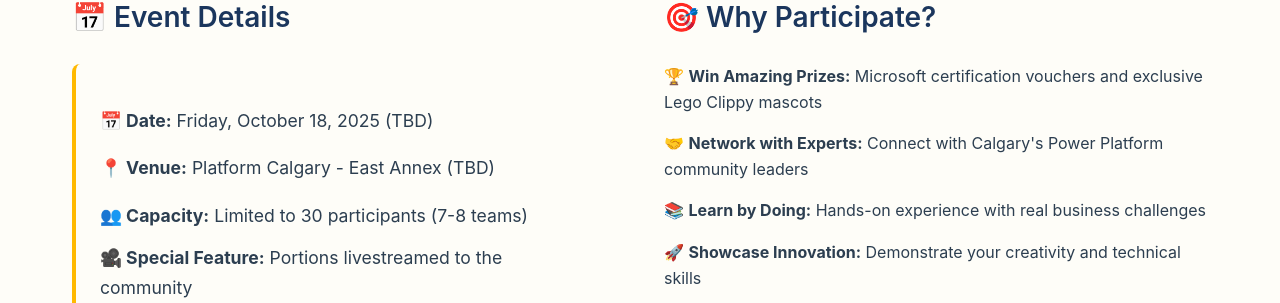
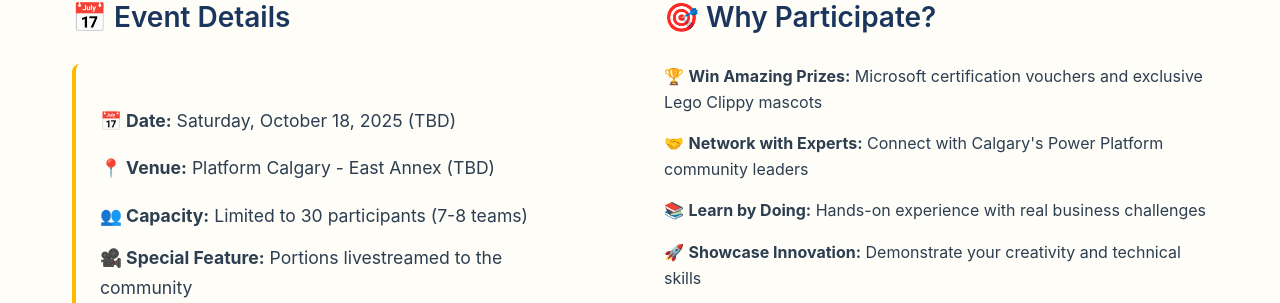
Before and after one commit to bro-relax/cppug-hackathon-2025, a Jekyll site: the page built from index.markdown, in a window 1280 px wide and 900 px high, scrolled down 382 px. Shown: the part 150-453 px from the top of the window. Built offline with Jekyll 4.4.1, drawn with Linux system fonts in a browser that asks for light colours.

Commit message:
Update event date in FAQ and homepage for clarity

```diff
--- a/index.markdown
+++ b/index.markdown
@@ -21,7 +21,7 @@ hero:
         <div data-aos="fade-right" data-aos-delay="200">
             <h3 style="color: var(--primary-color); margin-bottom: 1.5rem;">📅 Event Details</h3>
             <div style="background: var(--background-light); padding: 1.5rem; border-radius: var(--border-radius); border-left: 4px solid var(--accent-color);">
-                <p style="margin-bottom: 0.75rem;"><strong>📅 Date:</strong> Friday, October 18, 2025 (TBD)</p>
+                <p style="margin-bottom: 0.75rem;"><strong>📅 Date:</strong> Saturday, October 18, 2025 (TBD)</p>
                 <p style="margin-bottom: 0.75rem;"><strong>📍 Venue:</strong> Platform Calgary - East Annex (TBD)</p>
                 <p style="margin-bottom: 0.75rem;"><strong>👥 Capacity:</strong> Limited to 30 participants (7-8 teams)</p>
                 <p style="margin: 0;"><strong>🎥 Special Feature:</strong> Portions livestreamed to the community</p>
```
Also changed, not shown: complete-rules.md (+1 -1 lines).
